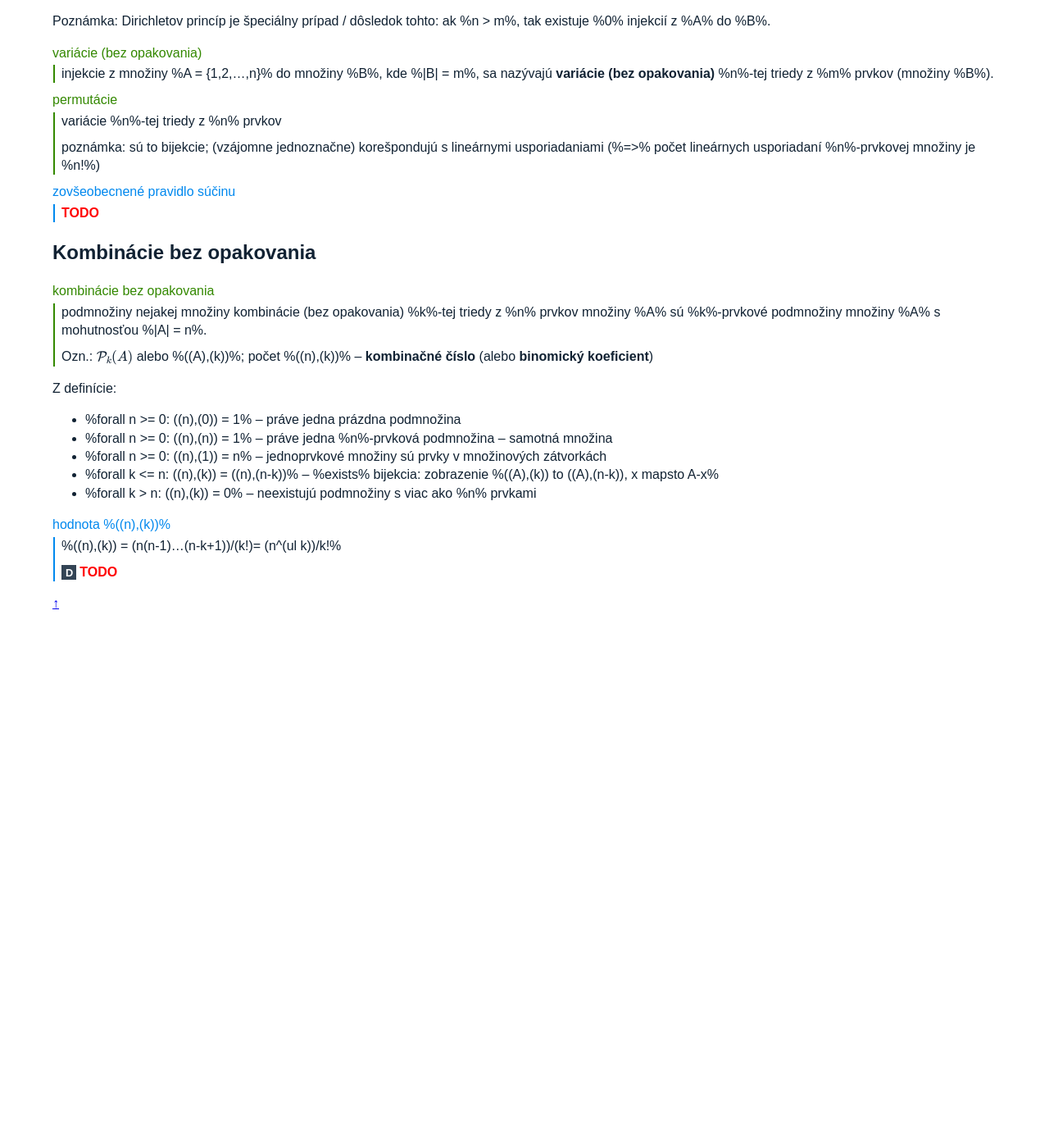
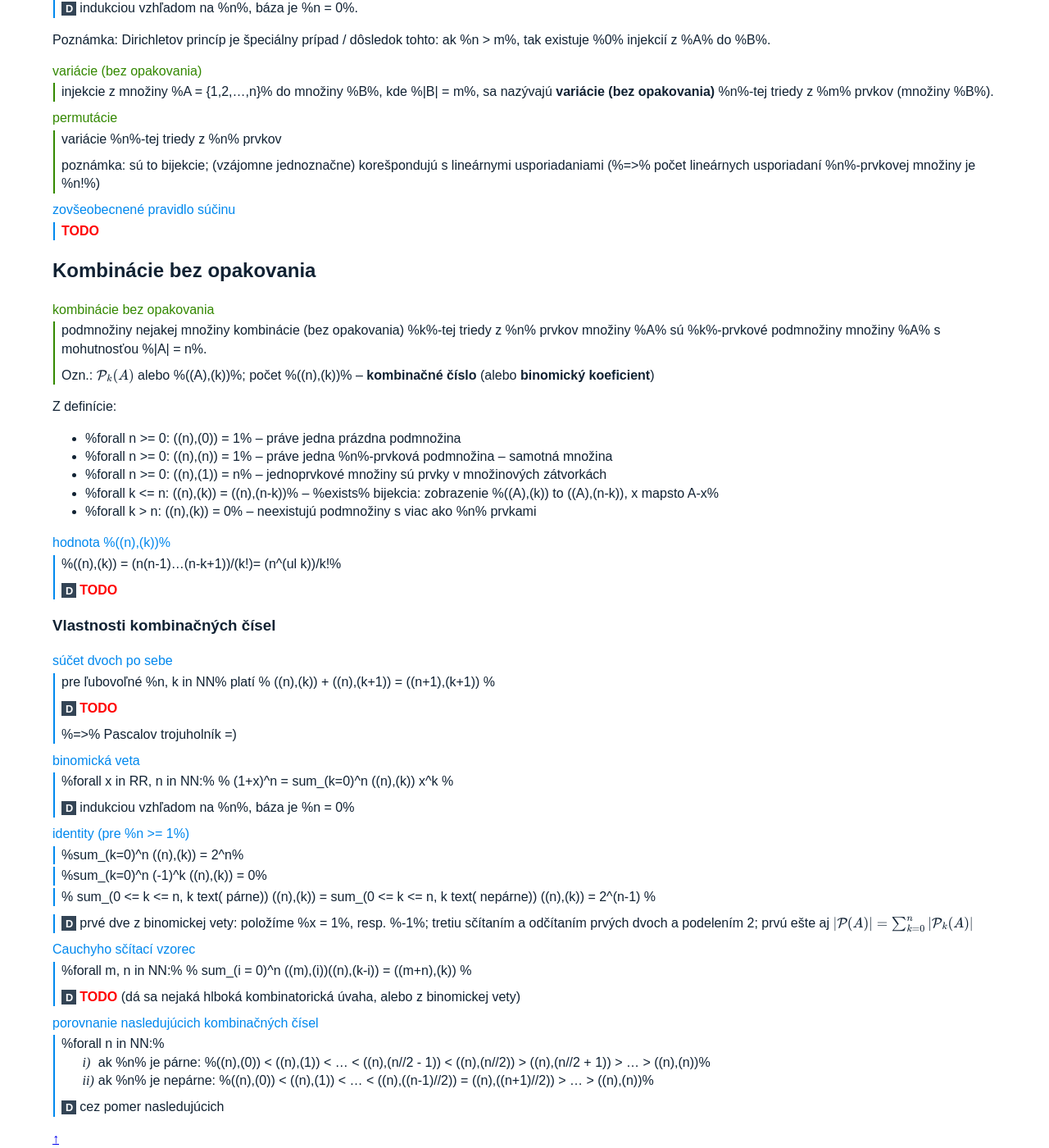
Before and after one commit to AnotherKamila/matfyz-notes, a Jekyll site: the page built from uktg/_posts/2014-06-07-kombinatorika.md, in a window 1280 px wide and 1400 px high, scrolled down 1831 px. Shown: the whole window at 82% size. Built offline with Jekyll 4.4.1, drawn with Linux system fonts in a browser that asks for light colours; formulas are drawn with MathJax 3; before the commit the page ends 2578 px from its top, so only the background shows below that; some of the changed text lies outside the part shown.

Commit message:
uktg: dokončené kombinácie bez opakovania

```diff
--- a/uktg/_posts/2014-06-07-kombinatorika.md
+++ b/uktg/_posts/2014-06-07-kombinatorika.md
@@ -121,3 +121,40 @@
 : %((n),(k)) = (n(n-1)...(n-k+1))/(k!)= (n^(ul k))/k!%
 
   D: TODO
+
+### Vlastnosti kombinačných čísel
+
+súčet dvoch po sebe
+: pre ľubovoľné %n, k in NN% platí
+  % ((n),(k)) + ((n),(k+1)) = ((n+1),(k+1)) %
+
+  D: TODO
+
+  %=>% Pascalov trojuholník =)
+
+binomická veta
+: %forall x in RR, n in NN:%
+  % (1+x)^n = sum_(k=0)^n ((n),(k)) x^k %
+
+  D: indukciou vzhľadom na %n%, báza je %n = 0%
+
+identity (pre %n >= 1%)
+: %sum_(k=0)^n ((n),(k)) = 2^n%
+: %sum_(k=0)^n (-1)^k ((n),(k)) = 0%
+: % sum\_(0 <= k <= n, k text( párne)) ((n),(k)) = sum\_(0 <= k <= n, k text( nepárne)) ((n),(k)) = 2^(n-1) %
+
+: D: prvé dve z binomickej vety: položíme %x = 1%, resp. %-1%; tretiu sčítaním a odčítaním prvých dvoch a podelením 2; prvú ešte aj $\|\mathcal{P}(A)\| = \sum_{k = 0}^{n} \|\mathcal{P}_k(A)\|$
+
+Cauchyho sčítací vzorec
+: %forall m, n in NN:%
+  % sum_(i = 0)^n ((m),(i))((n),(k-i)) = ((m+n),(k)) %
+
+  D: TODO (dá sa nejaká hlboká kombinatorická úvaha, alebo z binomickej vety)
+
+porovnanie nasledujúcich kombinačných čísel
+: %forall n in NN:%
+
+  1. ak %n% je párne: %((n),(0)) < ((n),(1)) < ... < ((n),(n//2 - 1)) < ((n),(n//2)) > ((n),(n//2 + 1)) > ... > ((n),(n))%
+  2. ak %n% je nepárne: %((n),(0)) < ((n),(1)) < ... < ((n),((n-1)//2)) = ((n),((n+1)//2)) > ... > ((n),(n))%
+
+  D: cez pomer nasledujúcich
```
